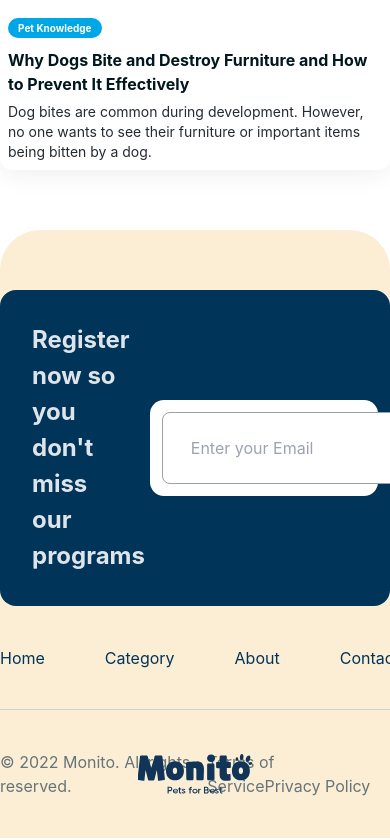
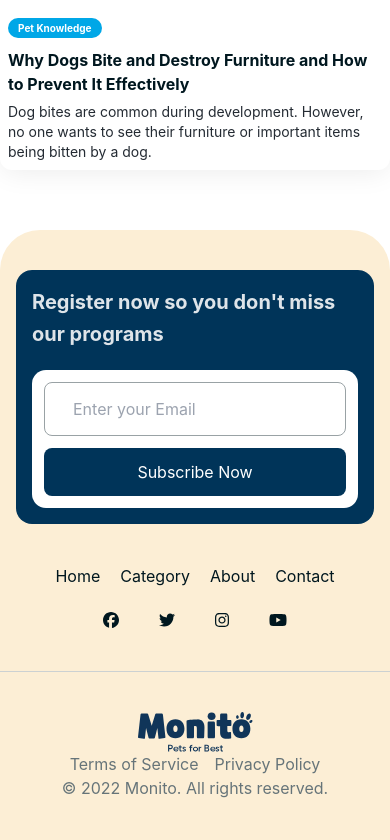
Before and after one commit to nrmn-dev13/suitmedia-initial-test, a Vue app: page / in a window 390 px wide. Shown: the part 7604-8444 px from the top of the page. Built offline with nearby package versions, Linux system fonts and the light colour scheme.

Commit message:
adjust responsive for footer

```diff
--- a/src/components/footer/footer.vue
+++ b/src/components/footer/footer.vue
@@ -14,16 +14,16 @@ import Logo from '../../assets/logo.svg'
       <nav class="footer-nav">
         <ul class="primary-nav">
           <li>
-            <a href="" class="link text-blue">Home</a>
+            <a href="" class="link">Home</a>
           </li>
           <li>
-            <a href="" class="link text-blue">Category</a>
+            <a href="" class="link">Category</a>
           </li>
           <li>
-            <a href="" class="link text-blue">About</a>
+            <a href="" class="link">About</a>
           </li>
           <li>
-            <a href="" class="link text-blue">Contact</a>
+            <a href="" class="link">Contact</a>
           </li>
         </ul>
         <ul class="social-nav">
@@ -56,12 +56,13 @@ import Logo from '../../assets/logo.svg'
           </a>
         </li>
         <li>
+          <a href="" class="link copyright--link mr-4">Terms of Service</a>
+          <a href="" class="link copyright--link">Privacy Policy</a>
+        </li>
+        <li>
           <a href="" class="link copyright--link">© 2022 Monito. All rights reserved.</a>
         </li>
-        <li>
-          <a href="" class="link copyright--link">Terms of Service</a>
-          <a href="" class="link copyright--link">Privacy Policy</a>
-        </li>
+
       </ul>
     </section>
   </footer>
@@ -81,6 +82,7 @@ import Logo from '../../assets/logo.svg'
     padding-bottom: 40px;
     margin-bottom: 40px;
     position: relative;
+
     &::after {
       content: '';
       position: absolute;
@@ -91,33 +93,68 @@ import Logo from '../../assets/logo.svg'
     }
   }
 
+  @media only screen and (max-width: 600px) {
+    .footer-nav {
+      flex-direction: column;
+
+      .primary-nav {
+        gap: 20px;
+        margin-bottom: 20px;
+      }
+    }
+  }
+
   .primary-nav {
     gap: 60px;
     display: flex;
+
+    .link {
+      color: #00171F;
+    }
   }
 
   .social-nav {
     gap: 40px;
     display: flex;
+
     .social--link {
-      color: #003459;
+      color: #00171F;
     }
   }
 
-  ul.footer--bottom {
+  @media only screen and (max-width: 600px) {
+    .footer--bottom {
+      flex-direction: column !important;
+      align-items: center !important;
+      justify-content: center !important;
+
+      li {
+        &:first-child {
+          position: relative !important;
+          left: 0 !important;
+          top: 0 !important;
+          transform: translate(0, 0) !important;
+        }
+      }
+    }
+  }
+
+  .footer--bottom {
     display: flex;
     justify-content: space-between;
     padding-bottom: 40px;
     position: relative;
+    flex-direction: row-reverse;
 
     li {
       &:first-child {
         position: absolute;
         left: 50%;
         top: 50%;
-        transform: translate(-50%, -100%);
+        transform: translate(-50%, -90%);
       }
     }
+
     .copyright--link {
       color: #667479;
     }
@@ -162,6 +199,31 @@ import Logo from '../../assets/logo.svg'
         padding: 14px 28px;
         color: #99A2A5;
       }
+      .button {
+        border-radius: 8px;
+      }
+    }
+  }
+
+  @media only screen and (max-width: 600px) {
+    .subscribe-box {
+      flex-direction: column;
+      margin: 40px 16px;
+      padding: 16px;
+
+      .title {
+        width: 100%;
+        font-size: 20px;
+        font-weight: 700;
+        line-height: 32px;
+        letter-spacing: 0em;
+        text-align: left;
+      }
+
+      .subscribe-wrapper {
+        width: 100%;
+        flex-direction: column;
+      }
     }
   }
 }</style>
```
